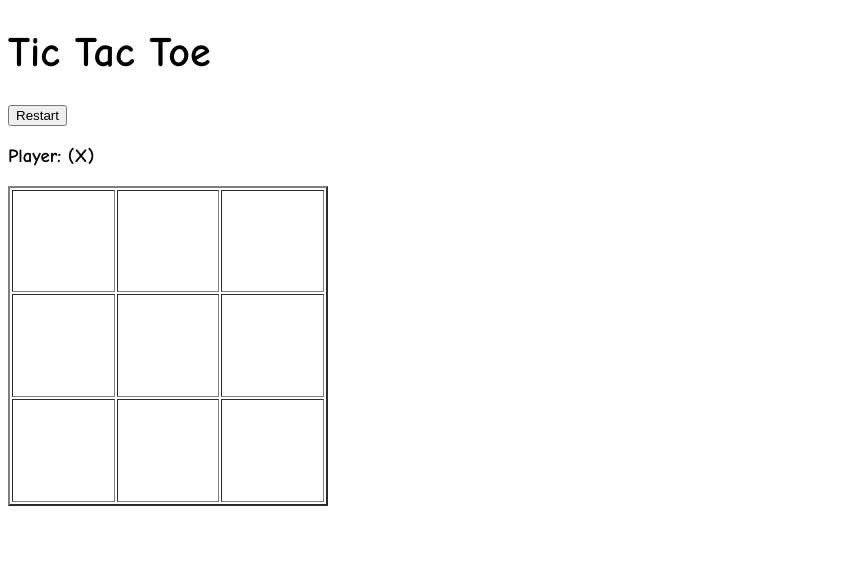
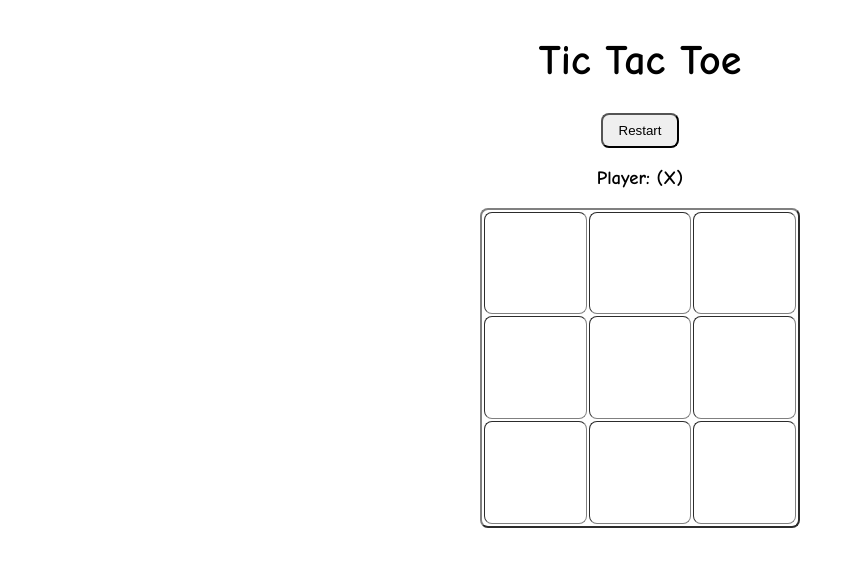
Before and after one commit to JohanCodeForFun/tic-tac-toe, a website: page index.html in a window 1280 px wide. Both pictures are taken after a click on the button "Start the game!". Shown: the whole page, without its empty margins (0-855 px from the left). Drawn offline with Linux system fonts and the light colour scheme.

Commit message:
center gameboard and small styling tweaks

```diff
--- a/style.css
+++ b/style.css
@@ -1,10 +1,21 @@
 body {
   font-family: 'Permanent Marker', 'Comic Sans MS', cursive, sans-serif;
+
+  display: flex;
+  flex-direction: column;
+  align-items: center;
+}
+
+button,
+input {
+  border-radius: .5rem;
+  padding: .5rem 1rem;
 }
 
 #add-player {
   display: flex;
   flex-direction: column;
+  gap: .3rem;
   margin-bottom: 1rem;
   width: 160px;
 }
@@ -37,12 +48,18 @@ body {
 table {
   width: 320px;
   height: 320px;
+  border-radius: .5rem;
+}
+
+tr {
+  border-radius: .5rem;
 }
 
 tr > td {
+  border-radius: .5rem;
   height: 80px;
   width: 80px;
-  font-size: 32px;
+  font-size: 42px;
   text-align: center;
   align-items: center;
   cursor: pointer;
```
